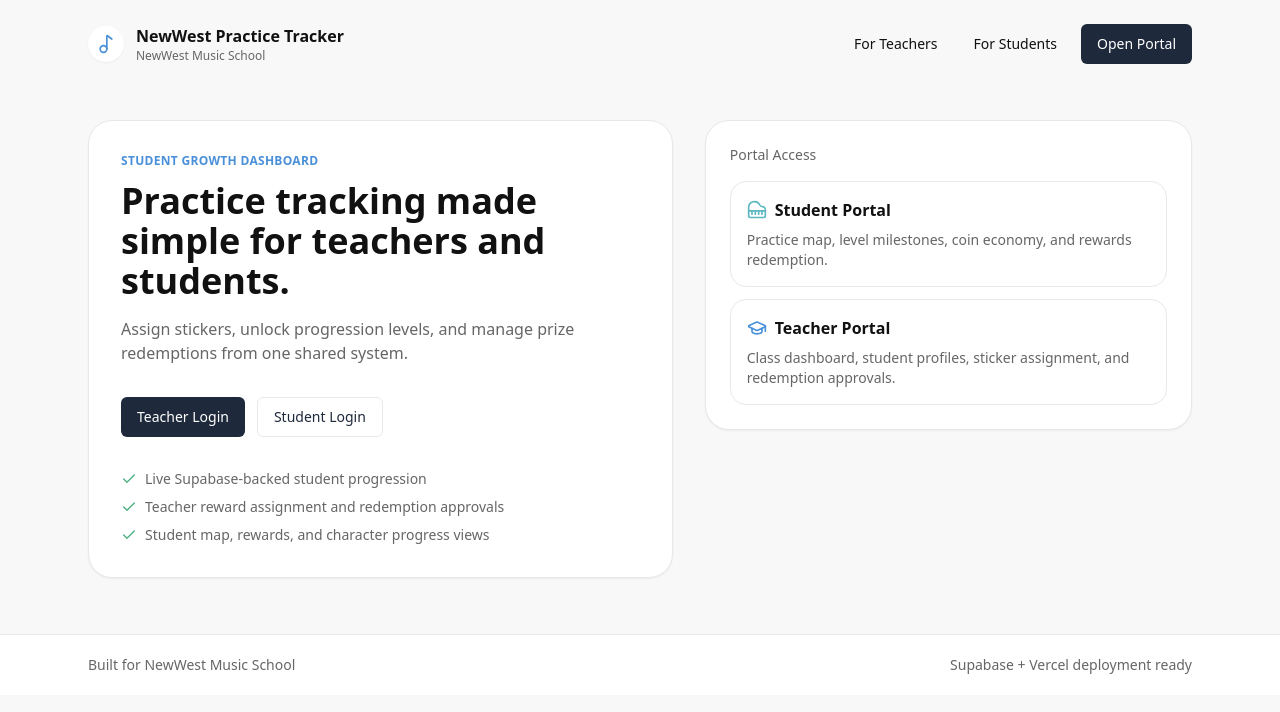
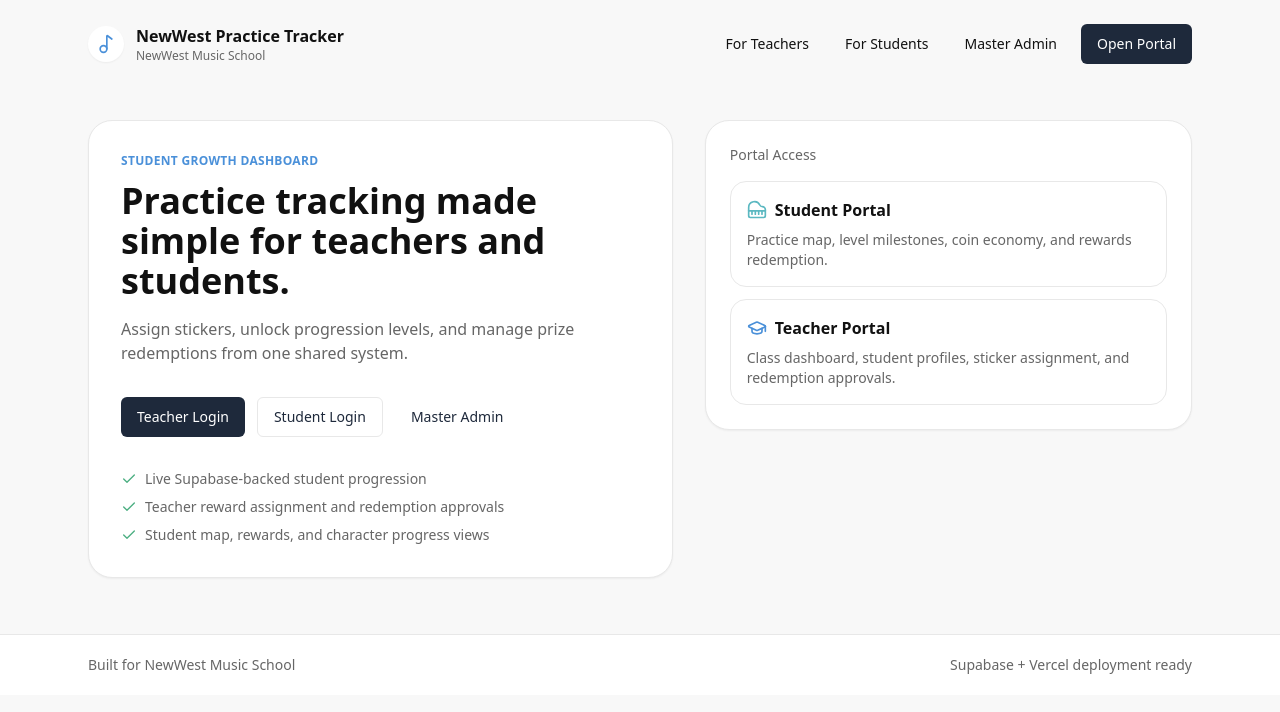
Before and after one commit to Esteb4ncd/nwm-practice-tracker-mvp, a React (Vite) app: page / in a window 1280 px wide. Shown: the top 712 px of the page. Built offline with nearby package versions, Linux system fonts and the light colour scheme; no server answers.

Commit message:
Add landing page shortcut for master admin login.
Expose a direct entry point to the admin sign-in route from the main portal page.

Co-authored-by: Cursor <cursoragent@cursor.com>

```diff
--- a/src/pages/LandingPage.tsx
+++ b/src/pages/LandingPage.tsx
@@ -23,6 +23,9 @@ export function LandingPage() {
           <Link to="/login/student" className="rounded-md px-2 py-1.5 hover:bg-white sm:px-3">
             For Students
           </Link>
+          <Link to="/login/admin" className="rounded-md px-2 py-1.5 hover:bg-white sm:px-3">
+            Master Admin
+          </Link>
           <Button asChild className="ml-auto sm:ml-0">
             <Link to="/login/instructor">Open Portal</Link>
           </Button>
@@ -45,6 +48,9 @@ export function LandingPage() {
             </Button>
             <Button asChild variant="secondary">
               <Link to="/login/student">Student Login</Link>
+            </Button>
+            <Button asChild variant="ghost">
+              <Link to="/login/admin">Master Admin</Link>
             </Button>
           </div>
 
```
